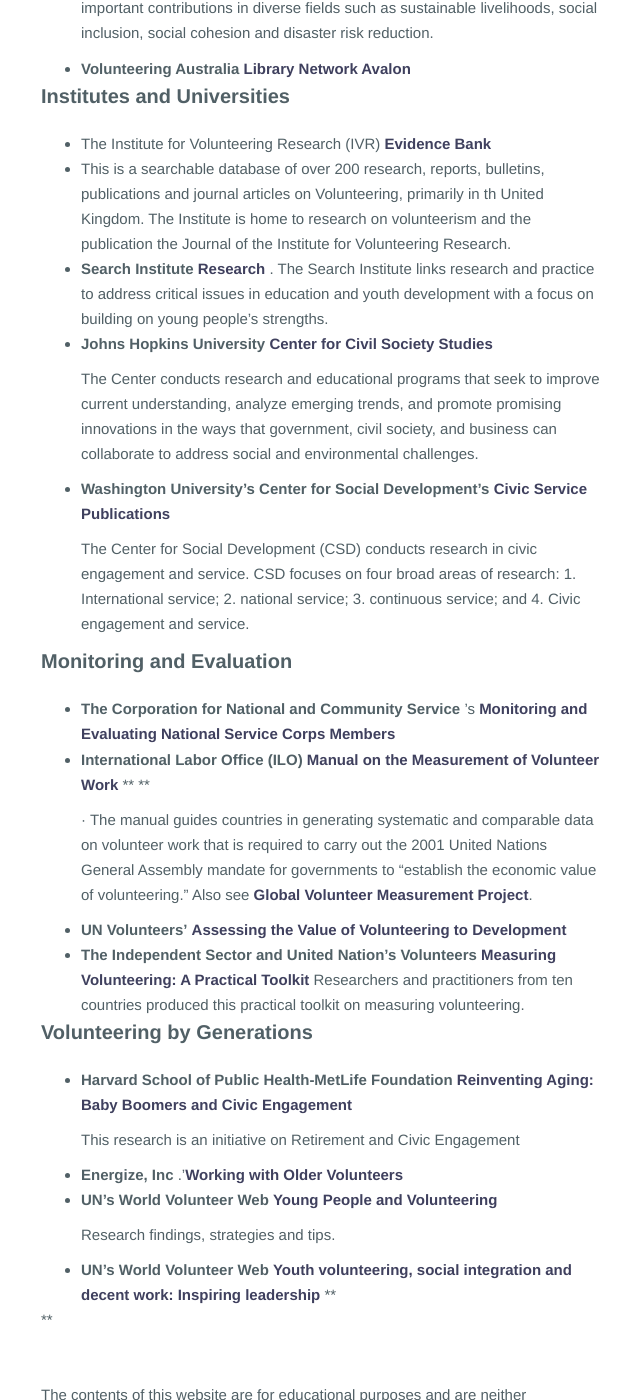
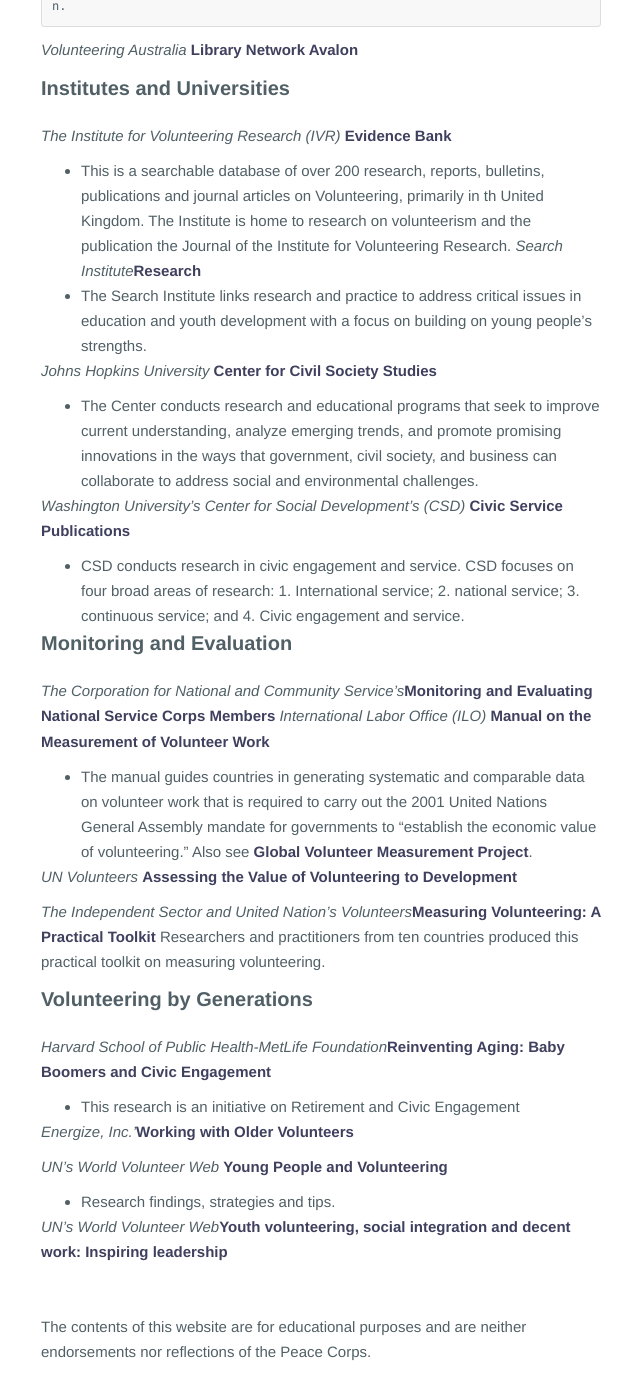
Before and after one commit to PeaceCorps/Volunteerism-Toolkit, a Jekyll site: the page built from _posts/2015-02-02-research-on-volunteerism.md, in a window 1280 px wide and 1400 px high, scrolled down 1048 px. Shown: the whole window, without its empty margins (319-959 px from the left). Built offline with Jekyll 4.4.1, drawn with Linux system fonts in a browser that asks for light colours; Markdown is read by kramdown in place of the engine named in the settings.

Commit message:
Update 2015-02-02-research-on-volunteerism.md

```diff
--- a/_posts/2015-02-02-research-on-volunteerism.md
+++ b/_posts/2015-02-02-research-on-volunteerism.md
@@ -7,105 +7,83 @@
 
 ### **Associations and Networks**
 
-* Association for Research on Nonprofit Organizations and Voluntary Action (ARNOVA) [Publications/Research](http://www.arnova.org/)
+_Association for Research on Nonprofit Organizations and Voluntary Action (ARNOVA)_ [Publications/Research](http://www.arnova.org/)
 
 - An Interdisciplinary community dedicated to fostering through research and education, the creation, application and dissemination of knowledge on nonprofit organizations, philanthropy, civil society and voluntary action.
 
-* Community Service Volunteers (CSV) [Resources](http://www.csv.org.uk/Resources/)
+_Community Service Volunteers (CSV)_ [Resources](http://www.csv.org.uk/Resources/)
 
 - A volunteering and social action charity that provides research, publications and evaluations on volunteering in the United Kingdom.
 
-* Corporation for National and Community Service [Volunteering and Civic Life in America](http://www.volunteeringinamerica.gov/)
+_Corporation for National and Community Service_ [Volunteering and Civic Life in America](http://www.volunteeringinamerica.gov/)
 
 - This site is home to a comprehensive look at volunteering and civic life in the 50 states and 51 cities across the country. Data includes volunteer rates and rankings, civic engagement trends, and analysis.
 
-*   Energize, Inc.’s [Research on Volunteering](https://www.energizeinc.com/a-z/library/82)
+_Energize, Inc.’s_ [Research on Volunteering](https://www.energizeinc.com/a-z/library/82)
 - Reports and studies on volunteering, including academic research and government, large nonprofits, or corporation studies.
 
-*   Idealist’s [Research on Volunteerism ](http://www.idealist.org/info/VolunteerMgmt/Research)
+_Idealist’s_ [Research on Volunteerism ](http://www.idealist.org/info/VolunteerMgmt/Research)
 
-    Idealist offers a compendium of resource links to leading research on volunteerism.
+* Idealist offers a compendium of resource links to leading research on volunteerism.
 
-*   UN Volunteer’s
-        [World Volunteer Web Research](http://www.worldvolunteerweb.org/browse/volunteering-issues/volunteering-research.html) UN Volunteer’s online compendium of Volunteerism research
+_UN Volunteer’s_
+        [World Volunteer Web Research](http://www.worldvolunteerweb.org/browse/volunteering-issues/volunteering-research.html)
+* UN Volunteer’s online compendium of Volunteerism research
 
-*  International Society for Third Sector
+_International Society for Third Sector_
         [ Research](http://www.istr.org/)
         promotes research and education in the fields of civil society, philanthropy, and the nonprofit sector.
-*   UN Volunteers
+_UN Volunteers_
         [United Nation’s State of the World’s Volunteerism Report](http://www.unv.org/swvr2011)
 
     The report demonstrates the universality, scope and reach of volunteerism along with new trends in the twenty-first century. The report examines important contributions in diverse fields such as sustainable
     livelihoods, social inclusion, social cohesion and disaster risk reduction.
 
-*   **Volunteering Australia**
+_Volunteering Australia_
         [Library Network Avalon](http://www.volunteeringaustralia.org/research-and-advocacy/)
 
 ### **Institutes and Universities**
 
-*   The Institute for Volunteering Research (IVR) [Evidence Bank](http://www.ivr.org.uk/ivr-evidence-bank)
+_The Institute for Volunteering Research (IVR)_ [Evidence Bank](http://www.ivr.org.uk/ivr-evidence-bank)
 *   This is a searchable database of over 200 research, reports, bulletins, publications and journal articles on Volunteering, primarily in th United Kingdom. The Institute is home to research on volunteerism and the publication the Journal of the Institute for Volunteering Research.
-*   **Search Institute**
-        [Research](http://www.search-institute.org/)
-        . The Search Institute links research and practice to address critical issues in education and youth development with a focus on building on young
-        people’s strengths.
-*   **Johns Hopkins University**
+_Search Institute_[Research](http://www.search-institute.org/)
+* The Search Institute links research and practice to address critical issues in education and youth development with a focus on building on young people’s strengths.
+
+_Johns Hopkins University_
         [Center for Civil Society Studies](http://ccss.jhu.edu/)
 
-    The Center conducts research and educational programs that seek to improve current understanding, analyze emerging trends, and promote promising
-    innovations in the ways that government, civil society, and business can collaborate to address social and environmental challenges.
+* The Center conducts research and educational programs that seek to improve current understanding, analyze emerging trends, and promote promising innovations in the ways that government, civil society, and business can collaborate to address social and environmental challenges.
 
-*   **Washington University’s Center for Social**
-        **Development’s**
+_Washington University’s Center for Social Development’s (CSD)_
         [ Civic Service Publications](http://csd.wustl.edu/OurWork/CivicService/Pages/Overview.aspx)
 
-    The Center for Social Development (CSD) conducts research in civic engagement and service. CSD focuses on four broad areas of research: 1. International
+* CSD conducts research in civic engagement and service. CSD focuses on four broad areas of research: 1. International
     service; 2. national service; 3. continuous service; and 4. Civic engagement and service.
 
 ### **Monitoring and Evaluation**
 
-*   **The Corporation for National and Community Service**
-        ’s
-        [
-            Monitoring and Evaluating National Service Corps Members
-        ](https://www.nationalserviceresources.gov/monitoring-and-evaluating-members#.VJiaxl4bkA)
-*   **International Labor Office (ILO)**
-        [
-            Manual on the Measurement of Volunteer Work
-        ](https://censimentoindustriaeservizi.istat.it/rete/fileadmin/documenti/materiali_di_approfondimento/measurement_of_volunteer_work.pdf)
-        ** **
-
-    · The manual guides countries in generating systematic and comparable data on volunteer work that is required to carry out the 2001 United Nations General
+_The Corporation for National and Community Service’s_[Monitoring and Evaluating National Service Corps Members](https://www.nationalserviceresources.gov/monitoring-and-evaluating-members#.VJiaxl4bkA)
+_International Labor Office (ILO)_
+        [Manual on the Measurement of Volunteer Work](https://censimentoindustriaeservizi.istat.it/rete/fileadmin/documenti/materiali_di_approfondimento/measurement_of_volunteer_work.pdf)
+* The manual guides countries in generating systematic and comparable data on volunteer work that is required to carry out the 2001 United Nations General
 Assembly mandate for governments to “establish the economic value of volunteering.” Also see    [Global Volunteer Measurement Project](http://volunteermeasurement.org/data).
 
-*   **UN Volunteers’**
+_UN Volunteers_
         [Assessing the Value of Volunteering to Development](http://www.unv.org/fileadmin/docdb/unv/pdf/UNV%20Assessing_web%20version.pdf)
-*   **The Independent Sector and United Nation’s Volunteers**
-        [
-            Measuring Volunteering: A Practical Toolkit
+
+_The Independent Sector and United Nation’s Volunteers_[Measuring Volunteering: A Practical Toolkit
         ](http://www.unv.org/en/news-resources/resources/on-volunteerism/doc/measuring-volunteering-toolkit.html)
         Researchers and practitioners from ten countries produced this practical toolkit on measuring volunteering.
 
 ### **Volunteering by Generations**
 
-*   **Harvard School of Public Health-MetLife Foundation**
-        [Reinventing Aging: Baby Boomers and Civic Engagement](http://assets.aarp.org/rgcenter/general/boomers_engagement.pdf)
+_Harvard School of Public Health-MetLife Foundation_[Reinventing Aging: Baby Boomers and Civic Engagement](http://assets.aarp.org/rgcenter/general/boomers_engagement.pdf)
+* This research is an initiative on Retirement and Civic Engagement
 
-    This research is an initiative on Retirement and Civic Engagement
+_Energize, Inc.’_[Working with Older Volunteers](https://www.energizeinc.com/a-z/library/67)
 
-*   **Energize, Inc**
-        .’[Working with Older Volunteers](https://www.energizeinc.com/a-z/library/67)
-*   **UN’s World Volunteer Web**
-        [
-            Young People and Volunteering
-        ](http://www.worldvolunteerweb.org/resources/how-to-guides/manage-volunteers/doc/subject-guide-young-people-and.html)
+_UN’s World Volunteer Web_
+        [Young People and Volunteering](http://www.worldvolunteerweb.org/resources/how-to-guides/manage-volunteers/doc/subject-guide-young-people-and.html)
+* Research findings, strategies and tips.
 
-    Research findings, strategies and tips.
-
-*   **UN’s World Volunteer Web**
-        [
-            Youth volunteering, social integration and decent work: Inspiring leadership
-        ](http://www.worldvolunteerweb.org/resources/publications/other-publications/doc/youth-volunteering-social-integration.html)
-**
-
-**
+_UN’s World Volunteer Web_[Youth volunteering, social integration and decent work: Inspiring leadership](http://www.worldvolunteerweb.org/resources/publications/other-publications/doc/youth-volunteering-social-integration.html)
```
